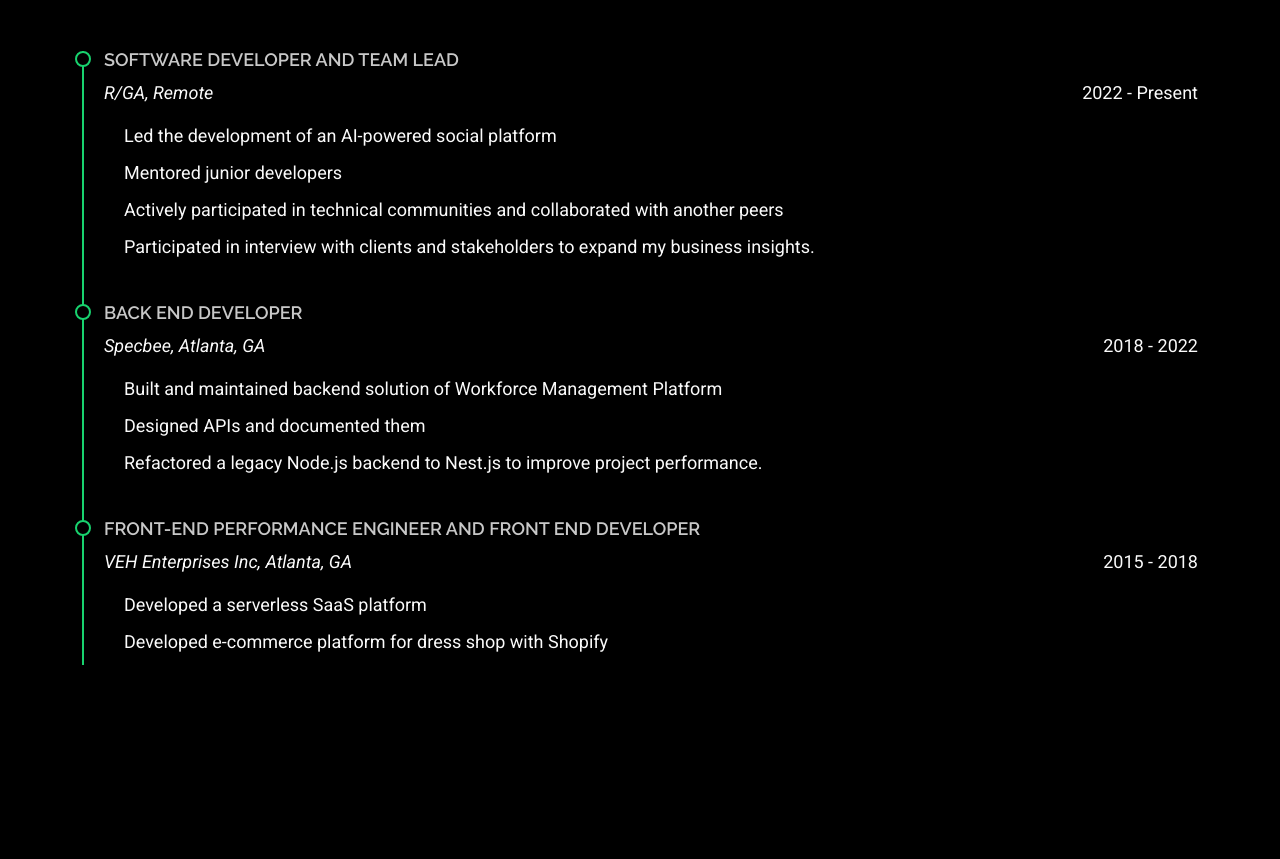
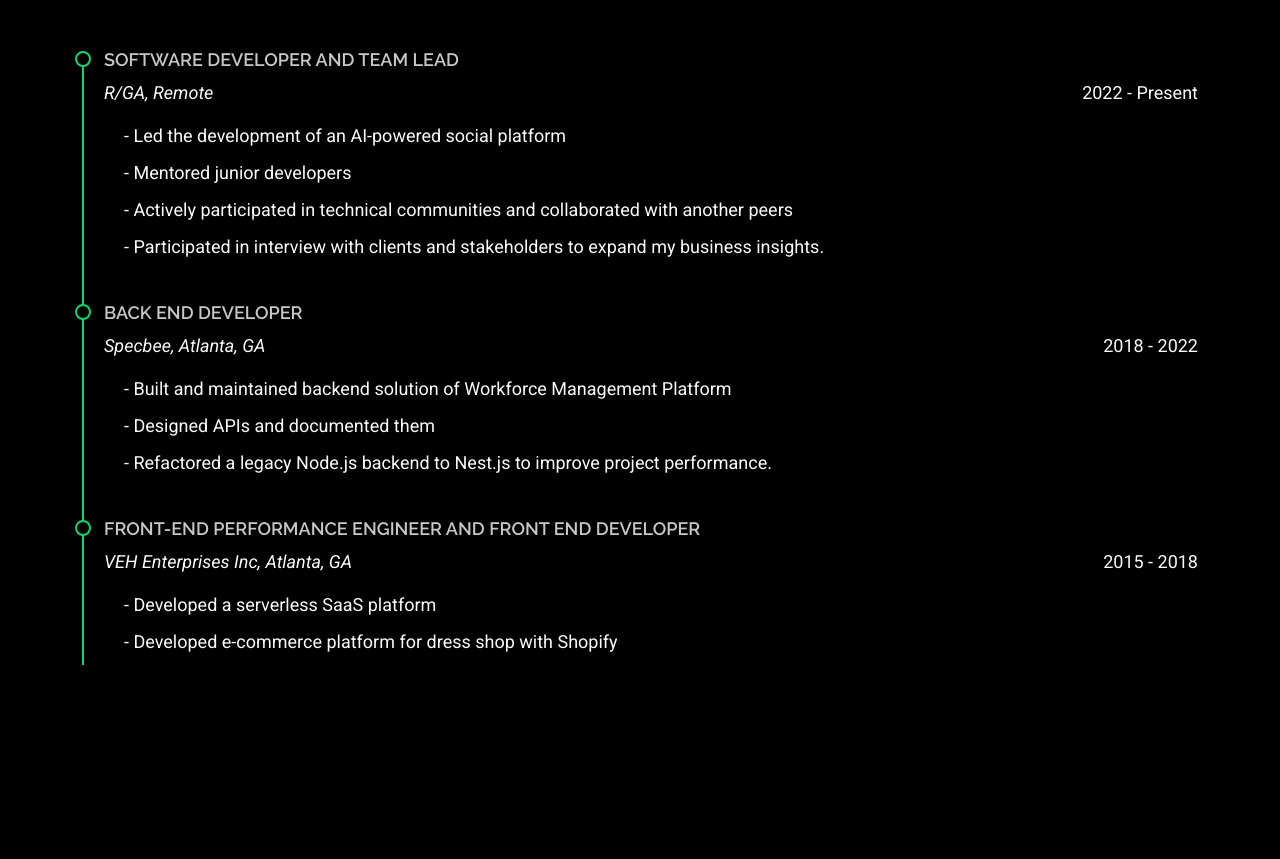
Before and after one commit to newcharmingdev7/toni-portfolio, a Next.js app: page / in a window 1280 px wide. Shown: the part 2580-3439 px from the top of the page. Built offline with nearby package versions, Linux system fonts and the light colour scheme.

Commit message:
Changed some text

```diff
--- a/src/components/main/About.js
+++ b/src/components/main/About.js
@@ -27,7 +27,7 @@ const About = () => {
               <div>
                 <h2>Software Developer</h2>
                 <p className="py-3 text-[18px]">
-                  an experienced and reliable software developer with over a
+                  An experienced and reliable software developer with over a
                   decade of expertise in web, mobile, AI, Web3, and DevOps.
                   Known for delivering high-quality, scalable solutions through
                   innovative approaches and a broad technical vision. Always
--- a/src/components/main/Exprience.js
+++ b/src/components/main/Exprience.js
@@ -18,14 +18,14 @@ const Experience = () => {
               <p className="text-[18px]">2022 - Present</p>
             </div>
             <ul>
-              <li>Led the development of an AI-powered social platform</li>
-              <li>Mentored junior developers</li>
+              <li>- Led the development of an AI-powered social platform</li>
+              <li>- Mentored junior developers</li>
               <li>
-                Actively participated in technical communities and collaborated
-                with another peers
+                - Actively participated in technical communities and
+                collaborated with another peers
               </li>
               <li>
-                Participated in interview with clients and stakeholders to
+                - Participated in interview with clients and stakeholders to
                 expand my business insights.
               </li>
             </ul>
@@ -40,12 +40,12 @@ const Experience = () => {
             </div>
             <ul>
               <li>
-                Built and maintained backend solution of Workforce Management
+                - Built and maintained backend solution of Workforce Management
                 Platform{" "}
               </li>
-              <li>Designed APIs and documented them </li>
+              <li>- Designed APIs and documented them </li>
               <li>
-                Refactored a legacy Node.js backend to Nest.js to improve
+                - Refactored a legacy Node.js backend to Nest.js to improve
                 project performance.
               </li>
             </ul>
@@ -59,9 +59,9 @@ const Experience = () => {
               <p className="text-[18px]">2015 - 2018</p>
             </div>
             <ul>
-              <li>Developed a serverless SaaS platform </li>
+              <li>- Developed a serverless SaaS platform </li>
               <li>
-                Developed e-commerce platform for dress shop with Shopify{" "}
+                - Developed e-commerce platform for dress shop with Shopify
               </li>
             </ul>
           </div>
```
